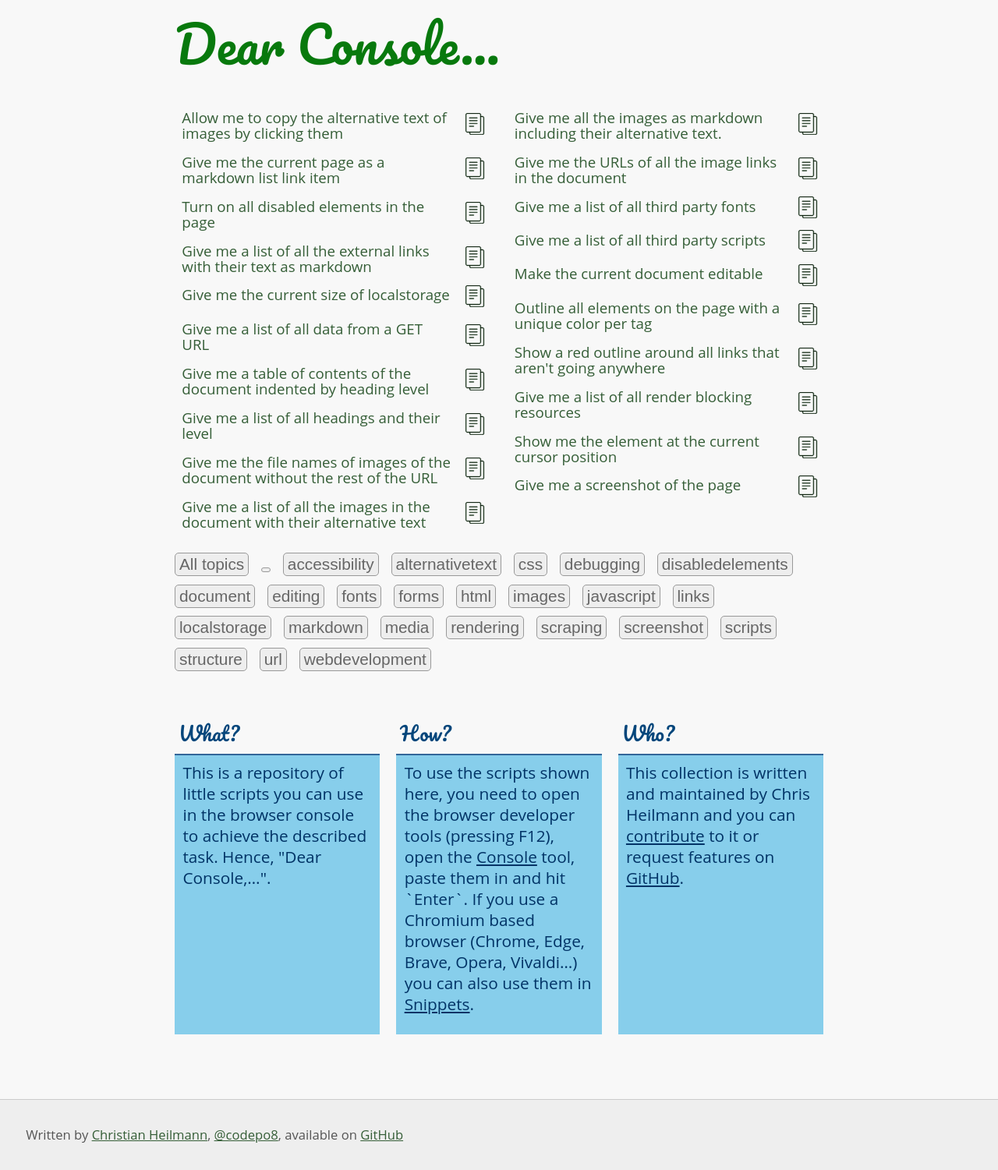
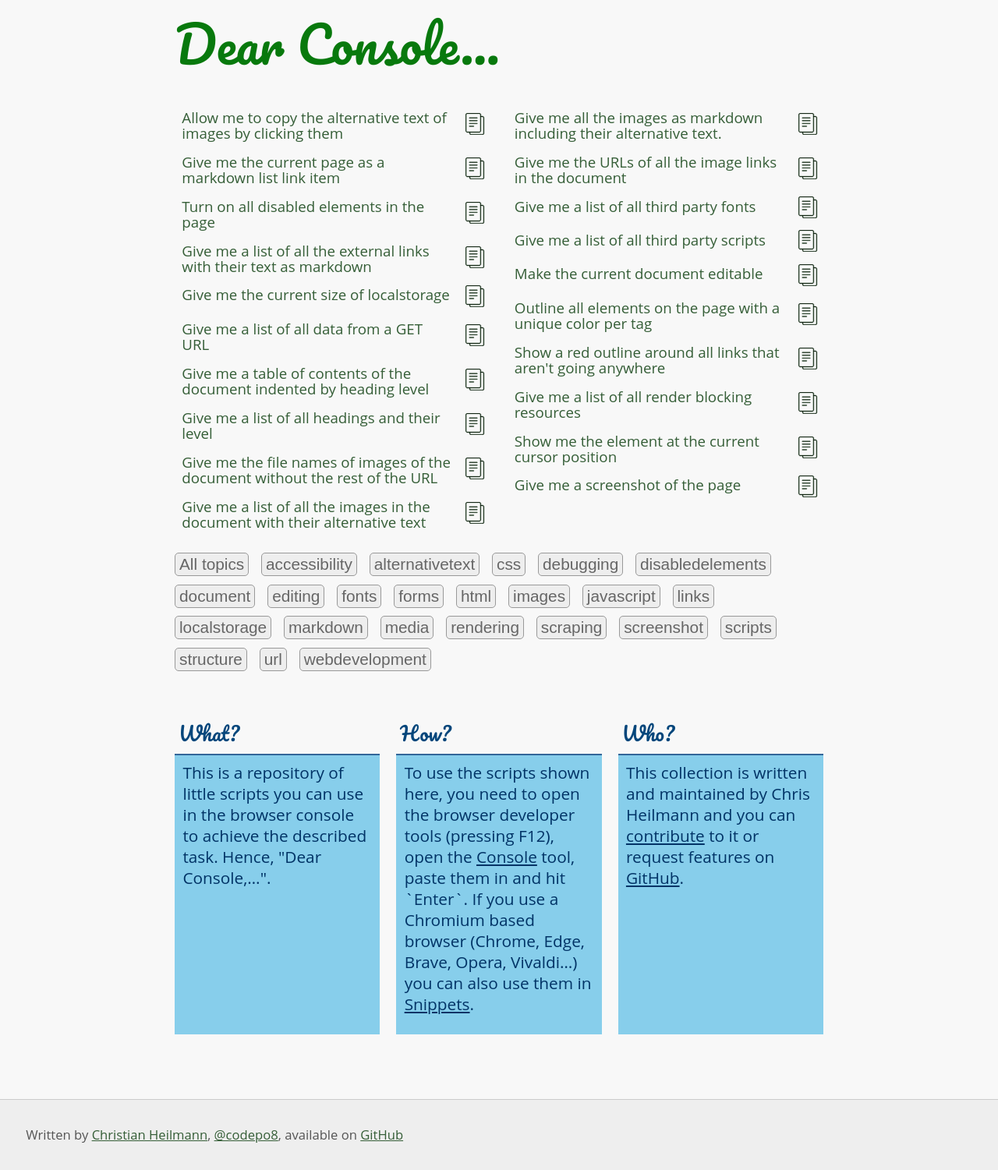
Before and after one commit to codepo8/dearconsole, a Jekyll site: the page built from index.md, in a window 1280 px wide. Shown: the whole page at 78% size. Built offline with Jekyll 4.4.1, drawn with Linux system fonts in a browser that asks for light colours.

Commit message:
skip empty tags

```diff
--- a/_includes/taglist.html
+++ b/_includes/taglist.html
@@ -9,6 +9,7 @@
     {% assign taglist = taglist | split: ',' | sort | uniq %}
     <button data-tag="all">All topics</button>
     {% for tag in taglist %}
+    {% if tag == '' %} {% continue %} {% endif %}
     <button data-tag="{{ tag }}">{{ tag }}</button>
     {% endfor %}
 </div>
```
